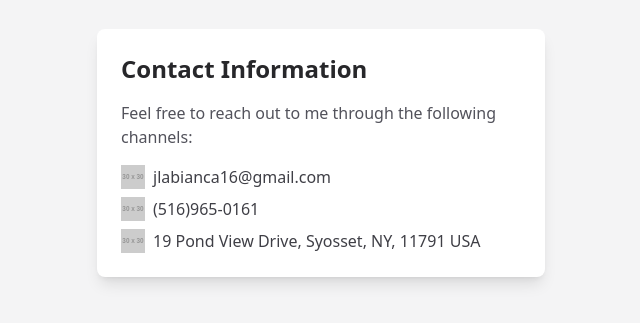
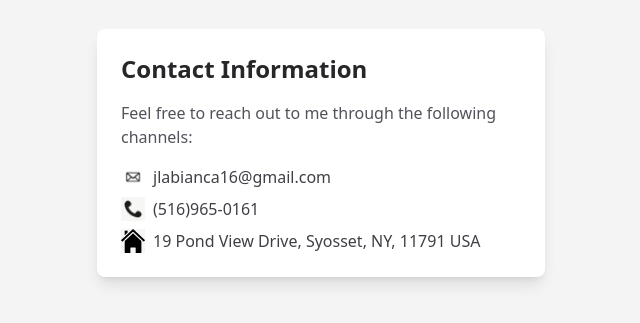
Before and after one commit to Jlabianca/Website, a website: page contact.html in a window 1280 px wide. Shown: the part 247-570 px from the top of the page, 319-959 px from the left. Drawn offline with nearby package versions, Linux system fonts and the light colour scheme; placeholder pictures from the web are drawn by us.

Commit message:
Added pictures in contact tab

```diff
--- a/contact.html
+++ b/contact.html
@@ -11,15 +11,15 @@
         <p class="text-zinc-600 dark:text-zinc-300 mb-4">Feel free to reach out to me through the following channels:</p>
         <ul class="text-zinc-700 dark:text-zinc-300">
             <li class="flex items-center space-x-2 mb-2">
-                <img class="h-6 w-6" src="https://placehold.co/30" alt="Email Icon">
+                <img class="h-6 w-6" src="email_logo.jpeg" alt="Email Icon">
                 <span>jlabianca16@gmail.com</span>
             </li>
             <li class="flex items-center space-x-2 mb-2">
-                <img class="h-6 w-6" src="https://placehold.co/30" alt="Phone Icon">
+                <img class="h-6 w-6" src="phone_logo.webp" alt="Phone Icon">
                 <span>(516)965-0161</span>
             </li>
             <li class="flex items-center space-x-2">
-                <img class="h-6 w-6" src="https://placehold.co/30" alt="Location Icon">
+                <img class="h-6 w-6" src="house_logo.png" alt="Location Icon">
                 <span>19 Pond View Drive, Syosset, NY, 11791 USA</span>
             </li>
         </ul>
```
Also changed, not shown: email_logo.jpeg (added), house_logo.png (added), phone_logo.webp (added).
